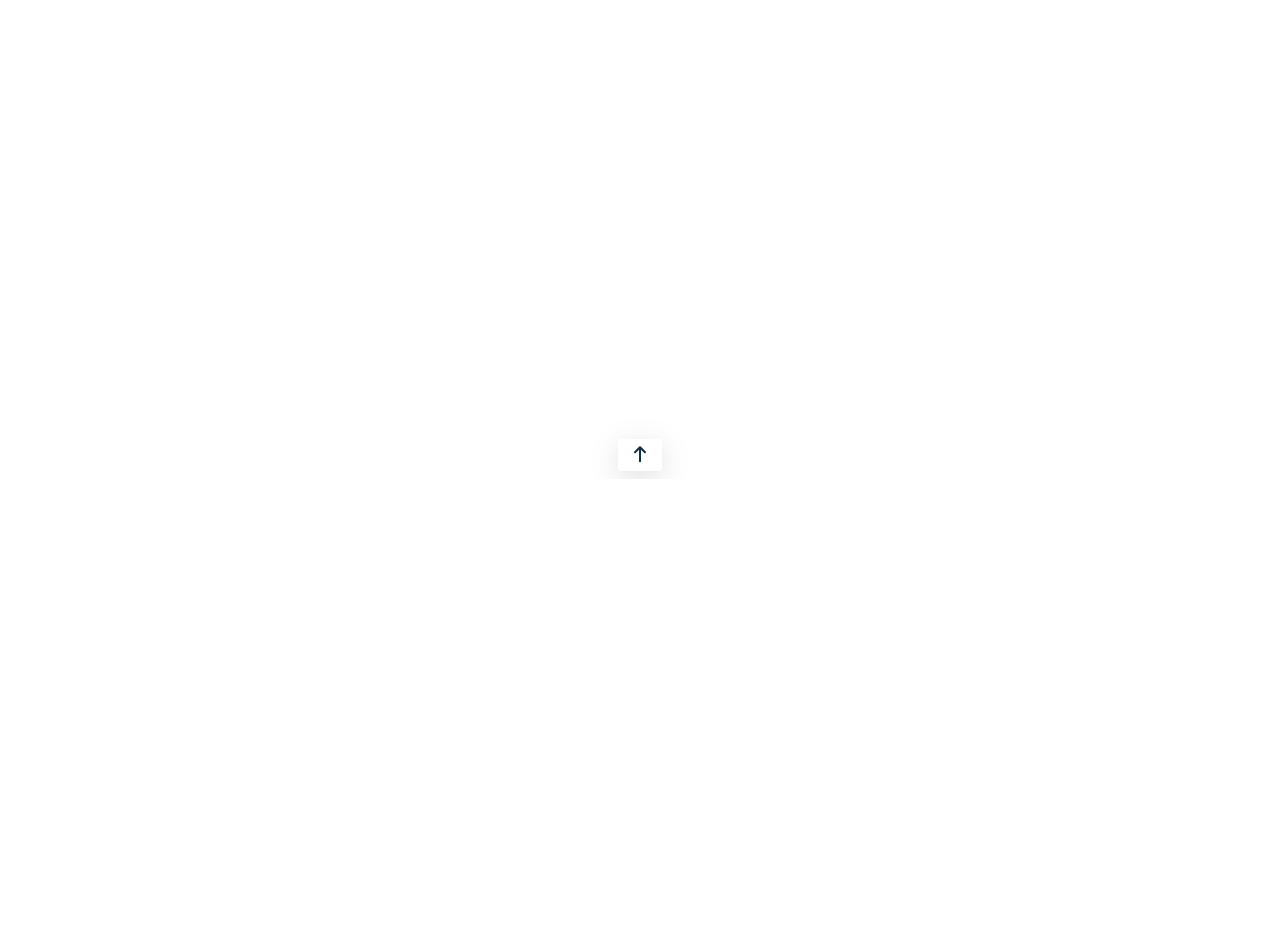
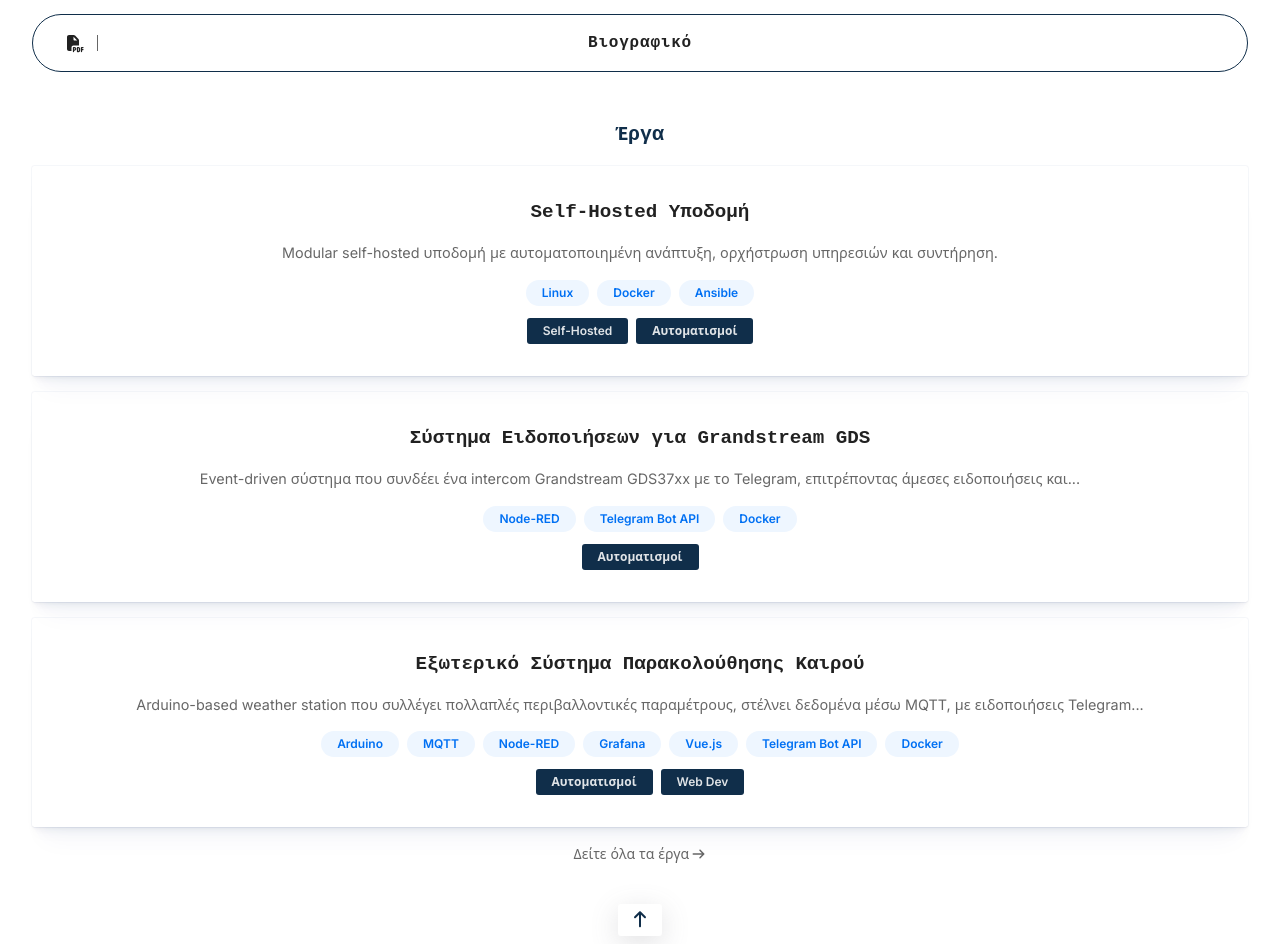
Before and after one commit to oskza/oskza-web, a Vue app: page / in a window 1280 px wide. Shown: the part 321-1265 px from the top of the page. Before the commit the page ends 800 px from the top, so only its background shows below. Built offline with nearby package versions, Linux system fonts and the light colour scheme; a web font is replaced by a local one.

Commit message:
Refactored home page

```diff
--- a/src/fontawesome.js
+++ b/src/fontawesome.js
@@ -2,18 +2,17 @@ import { library } from '@fortawesome/fontawesome-svg-core'
 import { FontAwesomeIcon } from '@fortawesome/vue-fontawesome'
 
 import {
-  faArrowUp, faArrowLeft, faEnvelopeSquare,
-  faSun, faMoon, faCircleCheck, faLink,
-  faSliders, faXmark
+  faArrowUp, faArrowLeft, faArrowRight,
+  faEnvelope, faEnvelopeSquare, faCircleCheck,
+  faSun, faMoon, faLink, faFilePdf, faSliders, faXmark,
+
 } from '@fortawesome/free-solid-svg-icons'
 
-import {
-  faGithub, faGithubSquare, faLinkedin
-} from '@fortawesome/free-brands-svg-icons'
+import { faGithub, faGithubSquare, faLinkedin } from '@fortawesome/free-brands-svg-icons'
 
-library.add(faArrowUp, faArrowLeft, faEnvelopeSquare,
-            faSun, faMoon, faCircleCheck, faLink,
-            faSliders, faXmark,
+library.add(faArrowUp, faArrowLeft, faArrowRight,
+            faEnvelope, faEnvelopeSquare, faCircleCheck,
+            faSun, faMoon, faLink, faFilePdf, faSliders, faXmark,
             faGithub, faGithubSquare, faLinkedin)
 
 export { FontAwesomeIcon }
--- a/src/pages/HomePage.vue
+++ /dev/null
@@ -1,19 +0,0 @@
-<template>
-<div class="home-page">
-
-  <h2 class="page-title">Home</h2>
-
-  <div class="page-content">
-    <p>Lorem ipsum dolor, sit amet consectetur adipisicing elit. Quisquam, cumque?</p>
-  </div>
-</div>
-</template>
-
-<style scoped>
-.page-content {
-  display: flex;
-  flex-direction: column;
-  gap: var(--spacing-3xl);
-  padding: 0 var(--spacing-xl) var(--spacing-xl);
-}
-</style>
--- /dev/null
+++ b/src/pages/HomePage/ProjectsSection.vue
@@ -0,0 +1,14 @@
+<template>
+<AppSection class="projects section" :title="$t('homePage.sectionTitles.projects')">
+  <ProjectList :projects />
+  <footer><SeeMoreProjectsLink /></footer>
+</AppSection>
+</template>
+
+<script setup>
+import AppSection from '../../components/layout/AppSection.vue'
+import ProjectList from '../../components/project/List.vue'
+import SeeMoreProjectsLink from './SeeMoreProjectsLink.vue'
+
+const { projects } = defineProps({ projects: { type: Array, required: true } })
+</script>
--- /dev/null
+++ b/src/pages/HomePage/SeeMoreProjectsLink.vue
@@ -0,0 +1,23 @@
+<template>
+<InternalLink class="see-more-projects-link" routeName="projects">
+  <span class="text">{{ $t('btns.seeMoreProjects') }}</span>
+  <font-awesome-icon class="icon" icon="fa-solid fa-arrow-right" />
+</InternalLink>
+</template>
+
+<script setup>
+import InternalLink from '../../components/ui/InternalLink.vue'
+</script>
+
+<style scoped>
+.see-more-projects-link {
+  display: flex;
+  justify-content: center;
+  align-items: center;
+  gap: var(--spacing-3xs);
+  font-size: var(--font-sm);
+  color: var(--muted-text-color);
+}
+
+.icon { font-size: var(--font-xs); }
+</style>
--- /dev/null
+++ b/src/pages/HomePage/index.vue
@@ -0,0 +1,25 @@
+<template>
+<div class="home-page">
+  <AppHeader />
+  <div class="page-content">
+    <ProjectsSection :projects="featuredProjects" />
+  </div>
+</div>
+</template>
+
+<script setup>
+import AppHeader from '../../components/layout/AppHeader.vue'
+import ProjectsSection from './ProjectsSection.vue'
+import { projects } from '../../data/projects'
+
+const featuredProjects = projects.filter(project => project.featured === true)
+</script>
+
+<style scoped>
+.page-content {
+  display: flex;
+  flex-direction: column;
+  gap: var(--spacing-3xl);
+  padding: 0 var(--spacing-xl) var(--spacing-xl);
+}
+</style>
--- a/src/views/Home.vue
+++ b/src/views/Home.vue
@@ -3,5 +3,5 @@
 </template>
 
 <script setup>
-import HomePage from '../pages/HomePage.vue'
+import HomePage from '../pages/HomePage/index.vue'
 </script>
```
